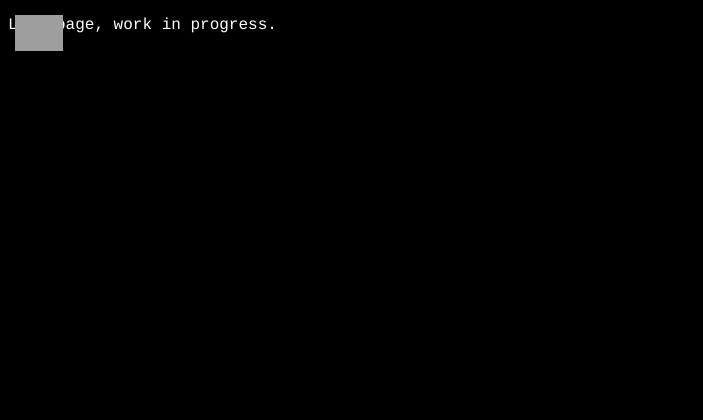
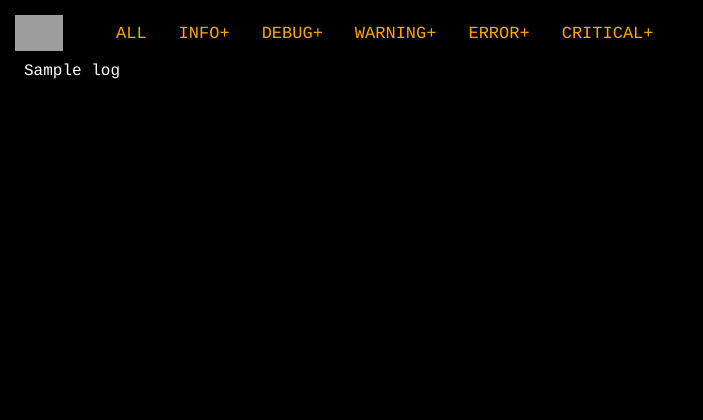
Before and after one commit to majo48/netcam-git, a Flask app: template netcam/templates/logs.html in a window 1280 px wide. Shown: the top 420 px of the page, without its empty margins (0-703 px from the left). Before the commit the page ends 51 px from the top, so only its background shows below. Run offline with Flask 2, Linux system fonts and the light colour scheme; the template is opened without the code that fills it: most values are stand-ins (such as "Sample title", 1, 10 or a date in 2020); parts of the project's set-up code (start-up, migrations or seed data) failed here and were passed over; grey boxes are pictures that could not be loaded.

Commit message:
Added display for log items Display the logs on a webpage. Work in progress; add filters next.

```diff
--- a/netcam/netcam.py
+++ b/netcam/netcam.py
@@ -111,13 +111,27 @@ def states():
     )
 
 @app.route("/logs")
-def logs():
+@app.route("/logs/<index>")
+def logs(index=''):
+    log_items = get_log_items(index)
     return render_template(
         template_name_or_list='logs.html',
         navigation={
             "icon": "cross",
-            "url": url_for("home", _external=True) }
+            "url": url_for("home", _external=True) },
+        logs=log_items
     )
+
+def get_log_items(index):
+    """ get filtered logs """
+    log_items = []
+    fp = open(cnfg.get_log_filename())
+    while True:
+        item = fp.readline()
+        if len(item) == 0:
+            break
+        log_items.append(item)
+    return log_items
 
 def setup_threads(cnfg):
     """ setup all threads needed for this app """
--- a/netcam/templates/logs.html
+++ b/netcam/templates/logs.html
@@ -1,5 +1,41 @@
 {# Copyright (c) 2022 Martin Jonasse, Zug, Switzerland #}
 {% extends "base.html" %}
 {% block content %}
-<p>Logs page, work in progress.</p>
+<style>
+    .navbar {
+        overflow: hidden;
+        background-color: black;
+        position: fixed;
+        left: 100px;
+        top: 10px;
+    }
+
+    .navbar a {
+        float: left;
+        display: block;
+        color: orange;
+        text-align: center;
+        padding: 14px 16px;
+        text-decoration: none;
+        font-size: 17px;
+    }
+
+    .navbar a:hover {
+        background: #3EECAC;
+        color: black;
+    }
+</style>
+ <div class="navbar">
+  <a href="{{url_for('logs',index='all')}}">ALL</a>
+  <a href="{{url_for('logs',index='info')}}">INFO+</a>
+  <a href="{{url_for('logs',index='debug')}}">DEBUG+</a>
+  <a href="{{url_for('logs',index='warning')}}">WARNING+</a>
+  <a href="{{url_for('logs',index='error')}}">ERROR+</a>
+  <a href="{{url_for('logs',index='critical')}}">CRITICAL+</a>
+</div>
+<div style="padding: 16px; margin-top: 30px;">
+{% for log in logs %}
+  <p>{{log}}</p>
+{% endfor %}
 {% endblock content %}
+</div>
```
